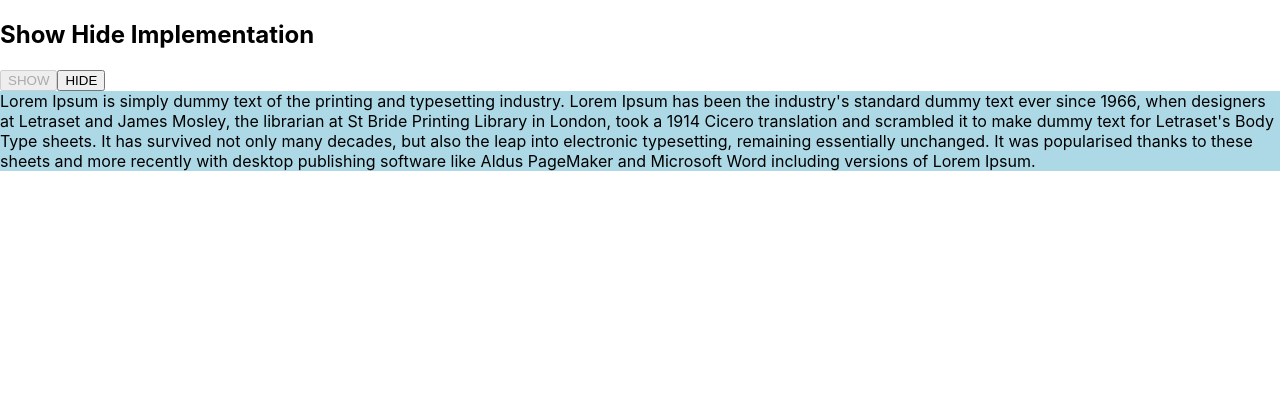
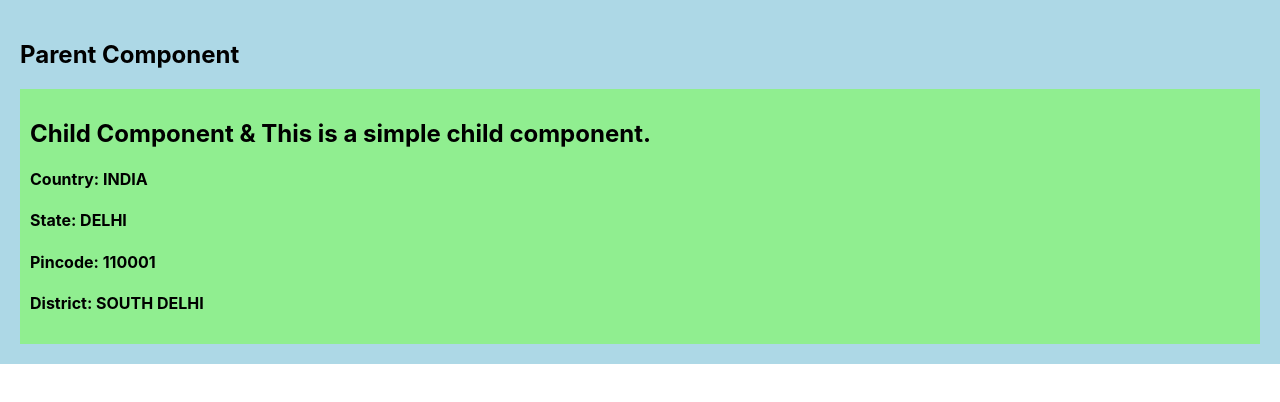
Before and after one commit to Harshvardhan-deep/react_session, a React (Create React App) app: page / in a window 1280 px wide. Shown: the top 402 px of the page. Built offline with nearby package versions, Linux system fonts and the light colour scheme.

Commit message:
Parent_Child

```diff
--- /dev/null
+++ b/src/Child.js
@@ -0,0 +1,25 @@
+import React from "react";
+
+const Child = (props) => {
+
+    console.log('Props in Child Component', props);
+    return (
+        <>
+
+            <div style={{ backgroundColor: 'lightgreen', padding: '10px' }}>
+
+                <h2>Child Component & This is a simple child component.</h2>
+
+                <h4>Country: {props.country}</h4>
+                <h4>State: {props.state}</h4>
+                <h4>Pincode: {props.pincode}</h4>
+                <h4>District: {props.district}</h4>
+
+            </div>
+
+        </>
+
+    )
+}
+
+export default Child;
--- /dev/null
+++ b/src/Parent.js
@@ -0,0 +1,22 @@
+import React from "react";
+import Child from "./Child";
+
+const Parent = () => {
+
+    let district = "SOUTH DELHI";
+
+    return (
+        <>
+
+            <div style={{ backgroundColor: 'lightblue', padding: '20px' }}>
+                <h2>Parent Component</h2>
+
+                <Child country="INDIA" state="DELHI" pincode="110001" district={district} />
+
+
+            </div>
+        </>
+    )
+}
+
+export default Parent;
--- a/src/components/Statefn.js
+++ b/src/components/Statefn.js
@@ -1,6 +1,8 @@
 import React, { useState } from 'react';
 
 const Statefn = () => {
+
+    // State Variable - to memorize / to temporarily store the value of a variable in memory and to update that value in future
 
     // let num = 0;
     //syntax to create a state variable
--- a/src/index.js
+++ b/src/index.js
@@ -1,17 +1,18 @@
 import React from 'react';
 import ReactDOM from 'react-dom/client';
 import './index.css';
-import App from './App';
+//import App from './App';
 import reportWebVitals from './reportWebVitals';
-import Dashboard from './components/Dashboard';
-import About from './components/About';
-import Statefn from './components/Statefn';
-import ShowHidefn from './components/ShowHidefn';
+//import Dashboard from './components/Dashboard';
+//import About from './components/About';
+//import Statefn from './components/Statefn';
+//import ShowHidefn from './components/ShowHidefn';
+import Parent from './Parent';
 
 const root = ReactDOM.createRoot(document.getElementById('root'));
 root.render(
   <React.StrictMode>
-    <ShowHidefn />
+    <Parent />
   </React.StrictMode>
 );
 
```
